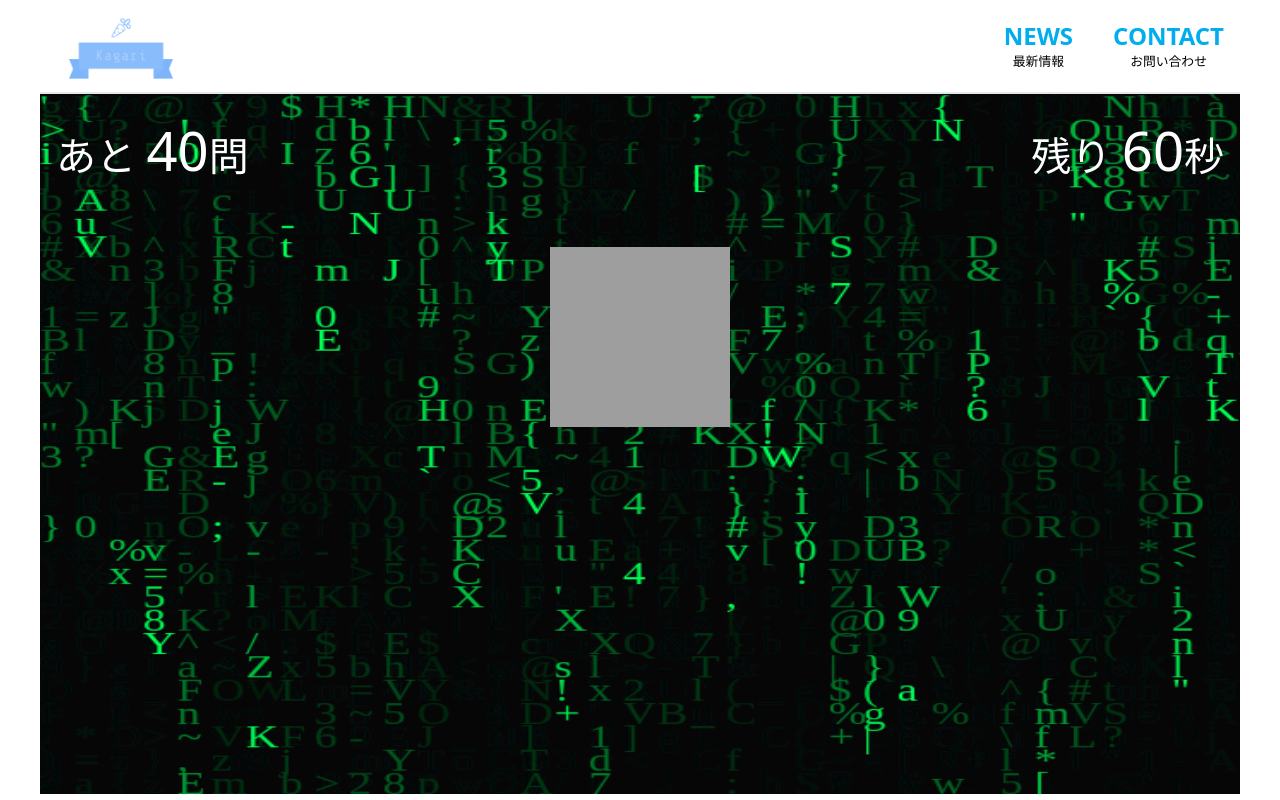
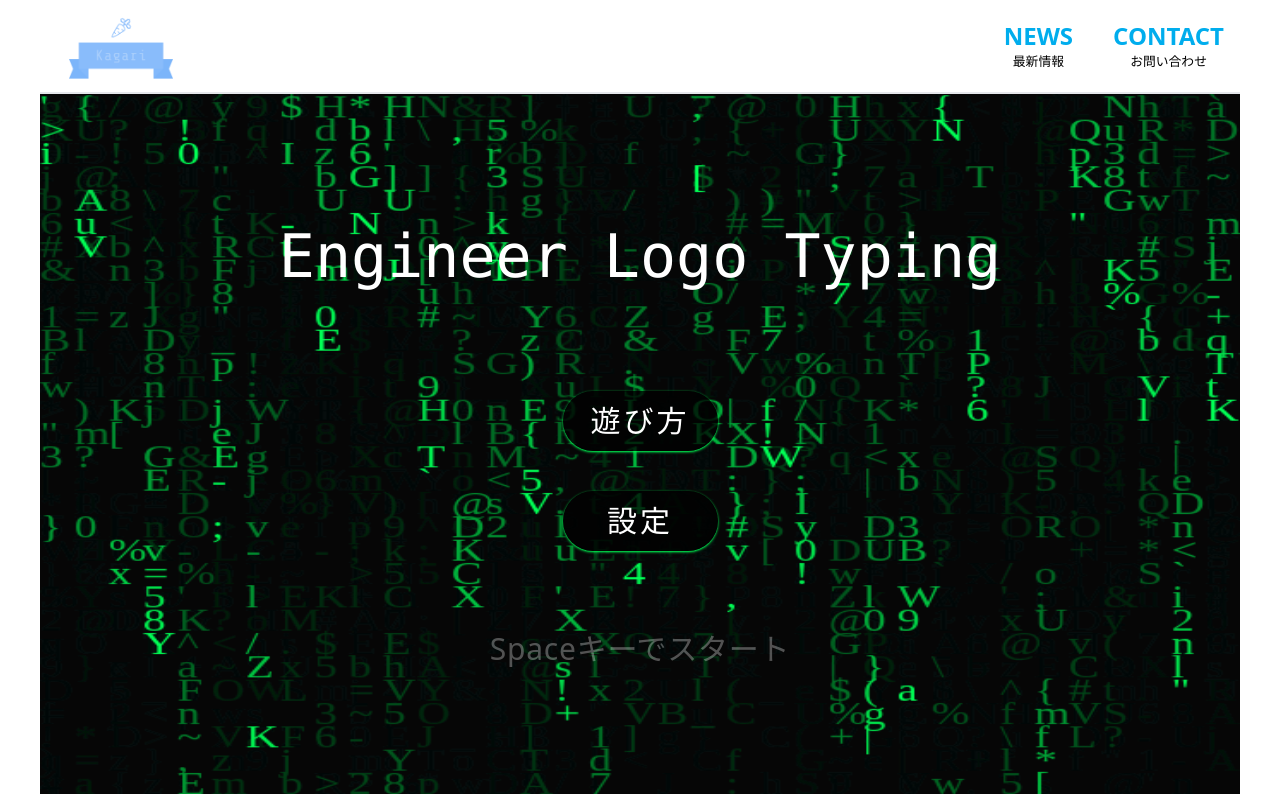
Before and after one commit to yoshi-non/engame, a Next.js app: page /enLogoTyping in a window 1280 px wide. Built offline with nearby package versions, Linux system fonts and the light colour scheme; grey boxes are pictures that could not be loaded; a web font is replaced by a local one.

Commit message:
change LogoTyping仮 完成

```diff
--- a/pages/enLogoTyping.tsx
+++ b/pages/enLogoTyping.tsx
@@ -5,43 +5,44 @@ import logoData from "../logoData"
 
 const enLogoTyping = () => {
 
-  // const [secs, setSeconds] = useState(0);
-  // const [gameTime, setGameTime] = useState<number | null>(null)
-  // useEffect(() => {
-  //   let sampleInterval = setInterval(() => {
-  //     if (secs > 0) {
-  //       setSeconds(secs - 1)
-  //     }
-  //     if (gameTime) {
-  //       setGameTime(gameTime - 1)
-  //     }
-  //     if (secs === 0) {
-  //       clearInterval(sampleInterval)
-  //     }
-  //     if (gameTime === 0) {
-  //       setGameTime(null)
-  //       clearInterval(sampleInterval)
-  //     }
-  //   }, 1000);
-  //   return () => {
-  //     clearInterval(sampleInterval)
-  //   }
-  // })
+  const [secs, setSeconds] = useState(0);
+  const [gameTime, setGameTime] = useState<number | null>(null)
+  useEffect(() => {
+    let sampleInterval = setInterval(() => {
+      if (secs > 0) {
+        setSeconds(secs - 1)
+      }
+      if (gameTime) {
+        setGameTime(gameTime - 1)
+      }
+      if (secs === 0) {
+        clearInterval(sampleInterval)
+      }
+      if (gameTime === 0) {
+        setGameTime(null)
+        clearInterval(sampleInterval)
+      }
+    }, 1000);
+    return () => {
+      clearInterval(sampleInterval)
+    }
+  })
 
-  // const keyDownHandler = (e: React.KeyboardEvent<HTMLDivElement>) => {
-  //   const key = e.code;
-  //   if (key === 'Space') {
-  //     setSeconds(5)
-  //     setGameTime(60 + 5)
-  //   }
-  // }
+  const keyDownHandler = (e: React.KeyboardEvent<HTMLDivElement>) => {
+    const key = e.code;
+    if (key === 'Space') {
+      setSeconds(5)
+      setGameTime(60 + 5)
+    }
+  }
 
+  // 現在出力している問題のカウント
   const [dataCount, setDataCount] = useState(0)
+
+  // 問題情報
   const data = logoData
-
   const answerImgData = data.map(item => item["url"])
   let answerImg = answerImgData[dataCount]
-
   const answerTextData = data.map(item => item["name"])
   let answerText = answerTextData[dataCount]
   // 現在入力しているテキスト
@@ -62,10 +63,15 @@ const enLogoTyping = () => {
       }
       // 全ての文字を入力し終わったとき
       if (position === answerText.length - 1) {
-        // 次の問題を表示
         setDataCount(dataCount + 1)
-        answerImg = answerImgData[dataCount]
-        answerText = answerImgData[dataCount]
+        if (dataCount < data.length - 1) {
+          // 次の問題あるとき次の問題を表示
+          answerImg = answerImgData[dataCount]
+          answerText = answerImgData[dataCount]
+        } else {
+          // 次の問題がないとき終了
+          setGameTime(null)
+        }
         setCurrentText("")
         setPosition(0)
       }
@@ -78,24 +84,24 @@ const enLogoTyping = () => {
     <div className='relative w-full h-[700px] overflow-hidden'>
         <LogoTypingBg/>
 
-        {/* {(secs > 0 && gameTime) && (
+        {(secs > 0 && gameTime) && (
           // ゲーム開始カウントダウン(secs) > 0 && ゲーム時間(gameTime) > 0
           // ゲームは始まっていないがカウントダウンは始まっているとき
           <div className='absolute w-full h-[700px] text-[6rem] font-medium text-white z-3 flex flex-col justify-center items-center'>
             <p>{secs}</p>
           </div>
-        )} */}
-        {/* {(secs == 0 && gameTime) && ( */}
-          {/* // ゲーム開始カウントダウン(secs) == 0 && ゲーム時間(gameTime) > 0
-          // ゲームが始まっているとき */}
+        )}
+        {(secs == 0 && gameTime) && (
+          // ゲーム開始カウントダウン(secs) == 0 && ゲーム時間(gameTime) > 0
+          // ゲームが始まっているとき
           <div
             className='absolute w-full h-[700px] text-[2.5rem] font-medium text-white z-3 top-0'
             onKeyDown={playingKeyDownHandler}
             tabIndex={0}
           >
             <div className='flex justify-between items-center p-4'>
-              <div>あと&nbsp;<span className='text-[3.4rem]'>40</span>問</div>
-              <div>残り&nbsp;<span className='text-[3.4rem]'>60</span>秒</div>
+              <div>あと&nbsp;<span className='text-[3.4rem]'>{data.length - dataCount}</span>問</div>
+              <div>残り&nbsp;<span className='text-[3.4rem]'>{gameTime}</span>秒</div>
             </div>
             <div className='flex flex-col justify-center items-center mt-10'>
               <Image
@@ -110,8 +116,8 @@ const enLogoTyping = () => {
 
             </div>
           </div>
-         {/* )} */}
-        {/* {(secs == 0 && !gameTime) && (
+         )}
+        {(secs == 0 && !gameTime) && (
           // ゲーム開始カウントダウン(secs) == 0 && ゲーム時間(gameTime) == null
           // ゲームが始まっていないとき
           <div
@@ -126,7 +132,7 @@ const enLogoTyping = () => {
             </div>
             <div className='enLogoStart text-white tracking-wide'>Spaceキーでスタート</div>
           </div>
-        )} */}
+        )}
 
     </div>
   )
--- a/pages/index.tsx
+++ b/pages/index.tsx
@@ -3,6 +3,7 @@ import Image from 'next/image'
 import Link from 'next/link'
 import Sidebar from '../components/Sidebar'
 import logo from "../images/logo.png"
+import LogoTyping from "../images/enLogoTyping.png"
 
 const Home: NextPage = () => {
   return (
@@ -13,13 +14,13 @@ const Home: NextPage = () => {
             <div className='bg-gray-300 overflow-hidden p-2 border-black border group cursor-pointer transition duration-200 ease-in transform sm:hover:scale-105 hover:z-50'>
               <Image
                   layout='responsive'
-                  src={logo}
+                  src={LogoTyping}
                   height={1080}
                   width={1920}
               />
               <div className="p-2">
-                  <p className="truncate max-w-md">text</p>
-                  <h2 className="mt-1 text-2xl text-white transition-all duration-100 ease-in-out group-hover:font-bold">title</h2>
+                  <p className="truncate max-w-md">2022.08.01</p>
+                  <h2 className="mt-1 text-xl text-white transition-all duration-100 ease-in-out group-hover:font-bold">Engineer Logo Typing</h2>
               </div>
             </div>
           </Link>
```
Also changed, not shown: images/enLogoTyping.png (added).
